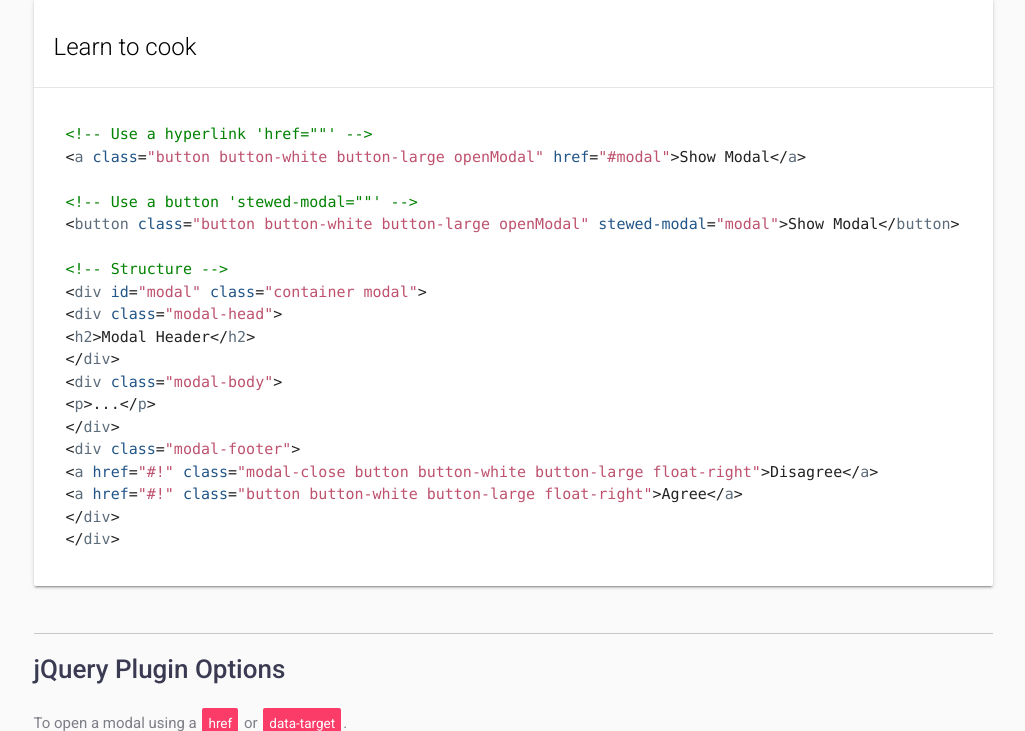
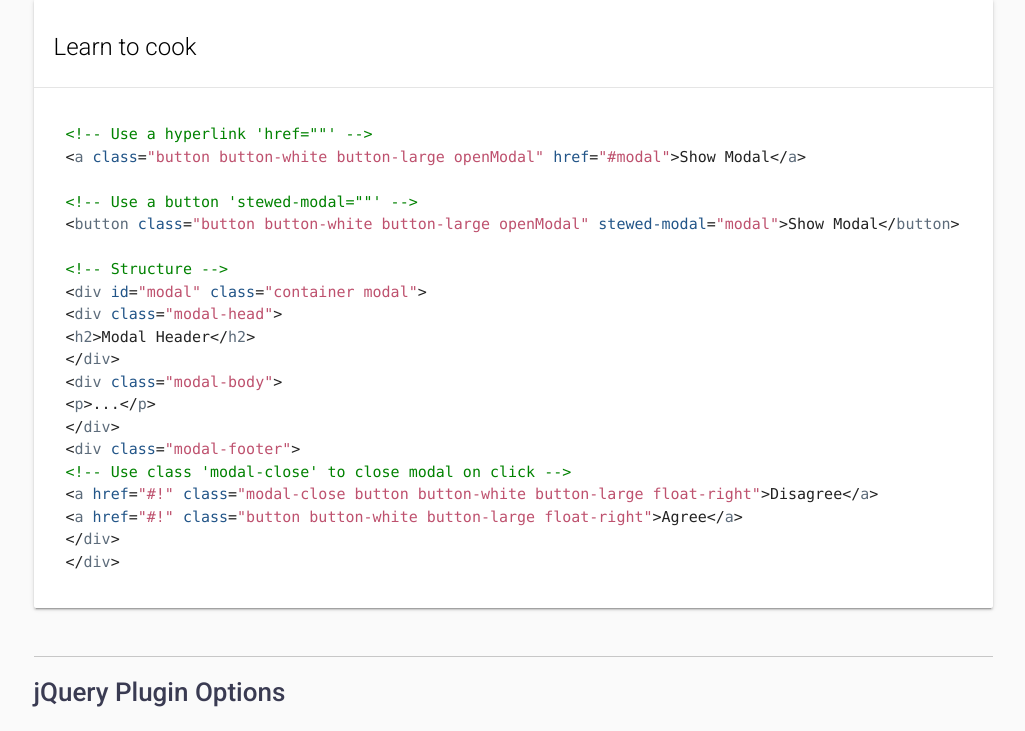
Before and after one commit to mauroreisvieira/stewed, a PHP site: page /en/javascript in a window 1280 px wide. Shown: the part 413-1144 px from the top of the page, without its empty margins (127-1152 px from the left). Run offline with PHP 8.4, Linux system fonts and the light colour scheme.

Commit message:
modal instruction

```diff
--- a/app/views/javascript/modal.php
+++ b/app/views/javascript/modal.php
@@ -31,6 +31,7 @@
                             &lt;p>...&lt;/p>
                             &lt;/div>
                             &lt;div class="modal-footer">
+                            &lt;!-- Use class 'modal-close' to close modal on click -->
                             &lt;a href="#!" class="modal-close button button-white button-large float-right">Disagree&lt;/a>
                             &lt;a href="#!" class="button button-white button-large float-right">Agree&lt;/a>
                             &lt;/div>
```
